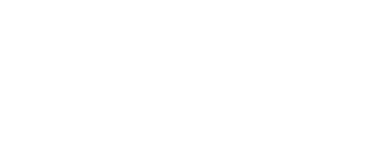
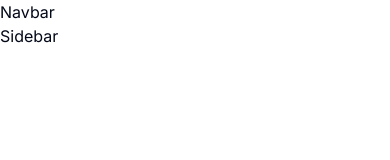
Before and after one commit to Subhamay-Dey/Connectify, a Next.js app in the folder connectify/: page / in a window 390 px wide. Shown: the top 160 px of the page. Built offline with nearby package versions, Linux system fonts and the light colour scheme.

Commit message:
ui of home page is updated and also responsive

```diff
--- a/connectify/src/app/(root)/(home)/layout.tsx
+++ b/connectify/src/app/(root)/(home)/layout.tsx
@@ -2,8 +2,12 @@
 
 const HomeLayout = ({children} : {children: ReactNode}) => {
   return (
-    <main>
-
+    <main className='relative'>
+      Navbar
+      <div className='flex'>
+        Sidebar
+        <section className='flex min-h-screen flex-1 flex-col px-6 pb-6 pt-28 max-md:pb-14 sm:px-14'></section>
+      </div>
     </main>
   )
 }
```
